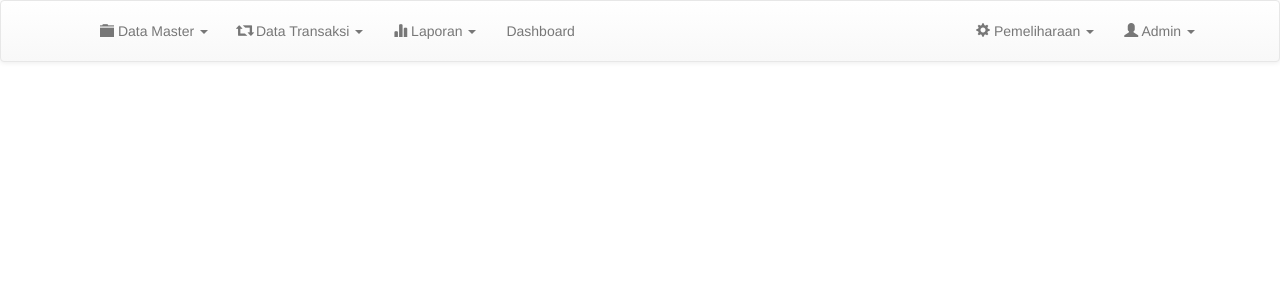
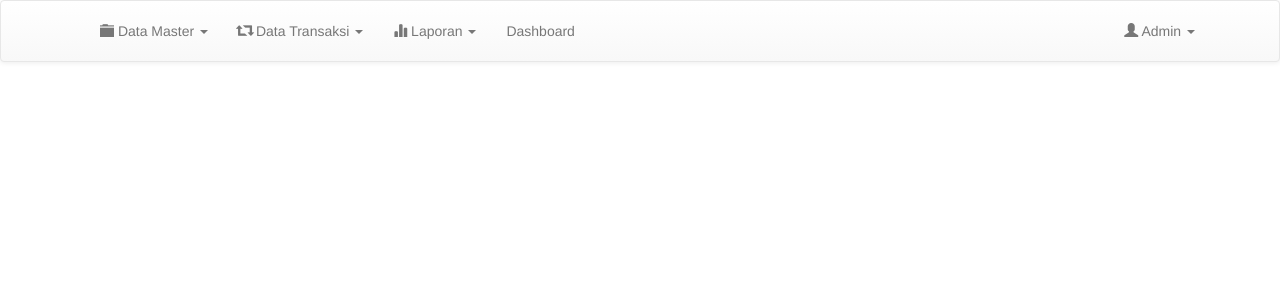
Before and after one commit to anxdryy/Tubes_PT, a PHP site: page /admin/header.php in a window 1280 px wide. Shown: the top 300 px of the page. Run offline with PHP 8.4, Linux system fonts and the light colour scheme; a user stored in the database is signed in; data that the repository does not hold is empty.

Commit message:
Push Header

```diff
--- a/admin/header.php
+++ b/admin/header.php
@@ -68,13 +68,13 @@ if(!isset($_SESSION['admin'])){
 				</ul>
 
 				<ul class="nav navbar-nav navbar-right">
-					<li class="dropdown">
+					<!-- <li class="dropdown">
 						<a href="#" class="dropdown-toggle" data-toggle="dropdown" role="button" aria-haspopup="true" aria-expanded="false"><i class="glyphicon glyphicon-cog"></i> Pemeliharaan <span class="caret"></span></a>
 						<ul class="dropdown-menu">
 							<li><a href="../DATABASE/backup.php">Backup Database</a></li>
 							<li><a href="../DATABASE/retrieve.php">Retrieve Database</a></li>
 						</ul>
-					</li>
+					</li> -->
 
 
 					<li class="dropdown">
```
